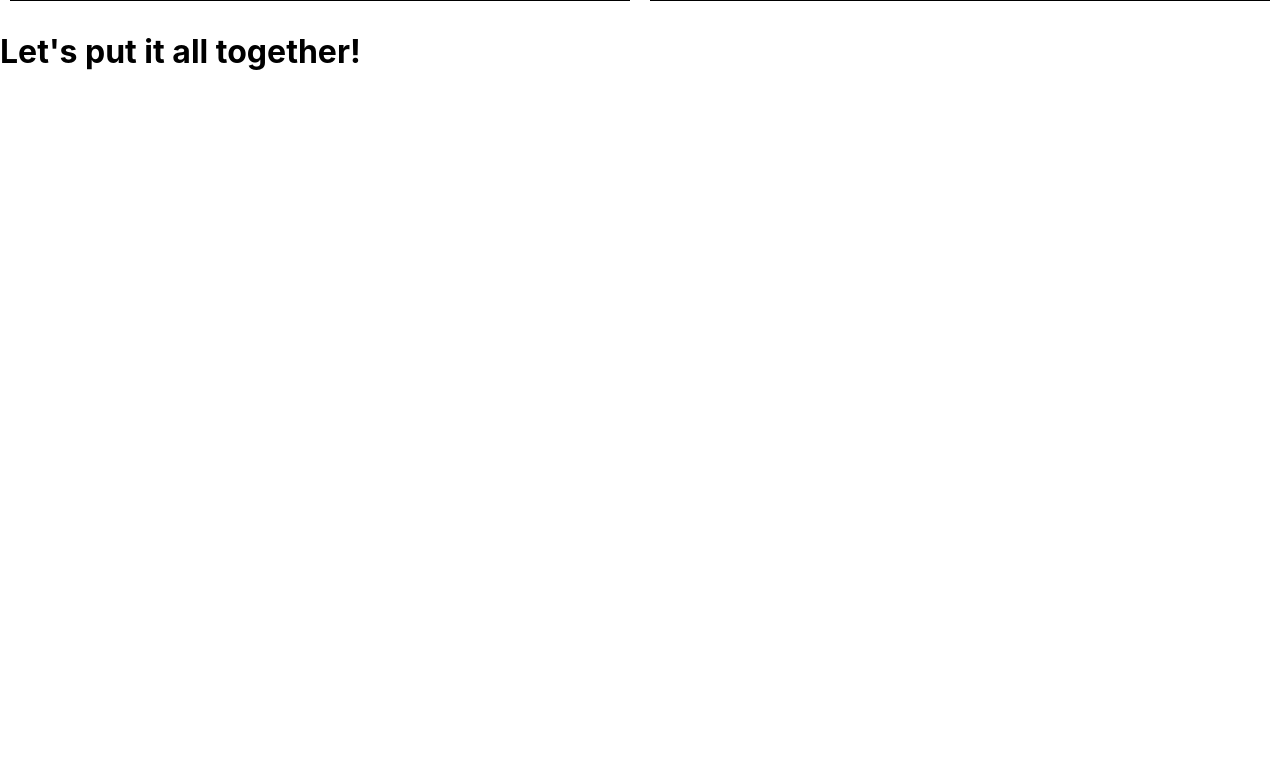
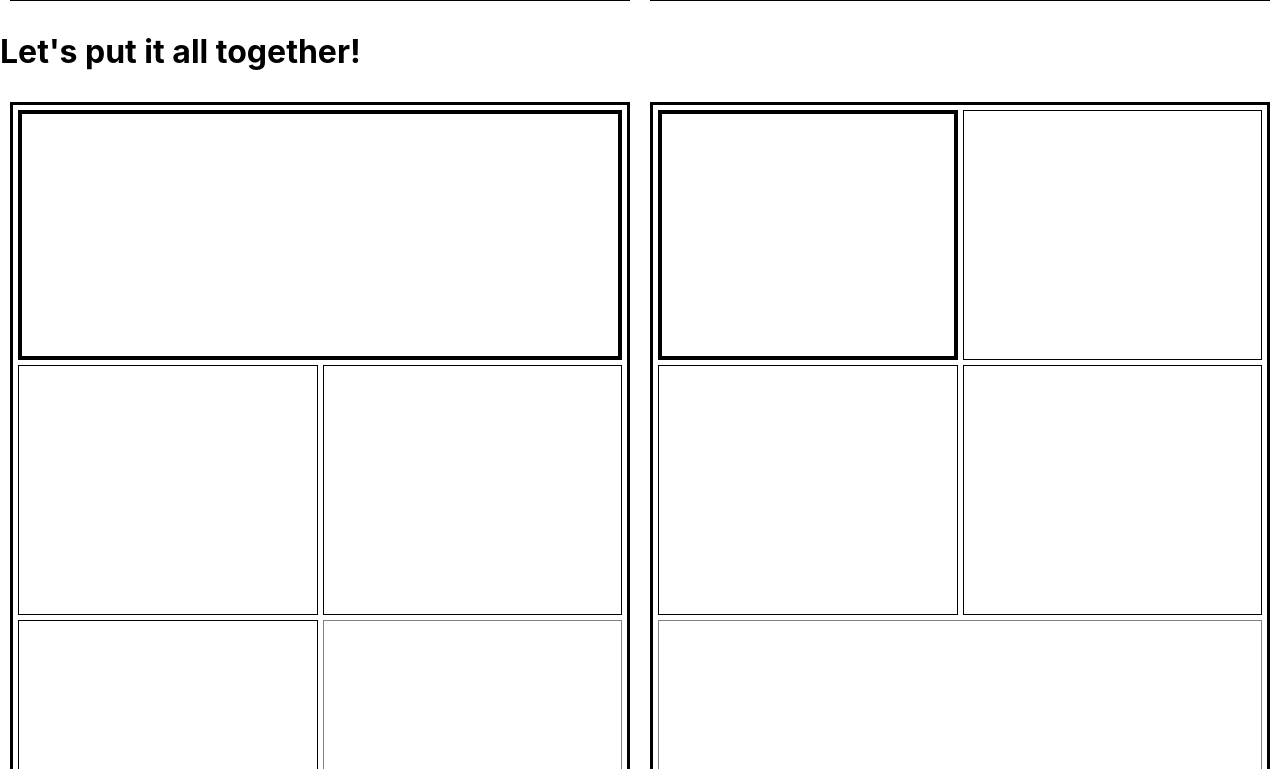
Before and after one commit to SleepyWerewolf/react-grid-navigation, a React (Create React App) app: page / in a window 1280 px wide. Shown: the part 3951-4720 px from the top of the page. Before the commit the page ends 4043 px from the top, so only its background shows below. Built offline with nearby package versions, Linux system fonts and the light colour scheme.

Commit message:
Add final section, clean up navigation, fix up navigation

```diff
--- a/src/App.tsx
+++ b/src/App.tsx
@@ -45,7 +45,10 @@ const App: React.FC = () => {
           { width: 2, shouldDisable: true }, {}, {},
           { shouldDisable: true }, {}, { shouldDisable: true }, {},
         ]}
+        onDownExit={() => setFocusIndex(3)}
+        onTopExit={() => setFocusIndex(1)}
       />
+
       <h1>Inter-Grid Focus</h1>
       <div
         style={{
@@ -64,7 +67,9 @@ const App: React.FC = () => {
             {}, {},
             {}, {},
           ]}
+          onDownExit={() => setFocusIndex(5)}
           onRightExit={() => setFocusIndex(4)}
+          onTopExit={() => setFocusIndex(2)}
         />
 
         <FocusContainer
@@ -77,11 +82,48 @@ const App: React.FC = () => {
             {}, {},
             {}, {},
           ]}
+          onDownExit={() => setFocusIndex(6)}
           onLeftExit={() => setFocusIndex(3)}
+          onTopExit={() => setFocusIndex(2)}
         />
       </div>
 
       <h1>Let's put it all together!</h1>
+      <div
+        style={{
+          display: 'flex',
+          flexDirection: 'row',
+          justifyContent: 'space-around',
+        }}
+      >
+        <FocusContainer
+          columnConfig={[{ width: '1fr' }, { width: '1fr' }]}
+          rowConfig={[{ height: 'minmax(250px, auto)' }, { height: 'minmax(250px, auto)' }, { height: 'minmax(250px, auto)' }, { height: 'minmax(250px, auto)' }]}
+          isFocused={focusIndex === 5}
+          items={[
+            { width: 2 },
+            {}, {},
+            {}, { shouldDisable: true },
+            {}, {},
+          ]}
+          onRightExit={() => setFocusIndex(6)}
+          onTopExit={() => setFocusIndex(3)}
+        />
+
+        <FocusContainer
+          columnConfig={[{ width: '1fr' }, { width: '1fr' }]}
+          rowConfig={[{ height: 'minmax(250px, auto)' }, { height: 'minmax(250px, auto)' }, { height: 'minmax(250px, auto)' }, { height: 'minmax(250px, auto)' }]}
+          isFocused={focusIndex === 6}
+          items={[
+            {}, {},
+            {}, {},
+            { width: 2, shouldDisable: true },
+            {}, {},
+          ]}
+          onLeftExit={() => setFocusIndex(5)}
+          onTopExit={() => setFocusIndex(4)}
+        />
+      </div>
     </Fragment>
   );
 }
--- a/src/components/NavigationFocus/get-next-focus-index.ts
+++ b/src/components/NavigationFocus/get-next-focus-index.ts
@@ -71,7 +71,7 @@ export const getNextFocusIndex = (grid: IGridItem[], itemsPerRow: number, active
           const itemWidth = getItemWidth(grid, activeIndex);
           const leftMostIndex = getLeftMostIndex(grid, activeIndex);
           if (isLeftMostColumn(itemsPerRow, leftMostIndex)) {
-            activeIndex = leftMostIndex + itemWidth;
+            activeIndex = leftMostIndex - itemWidth;
           } else {
             activeIndex--;
           }
```
